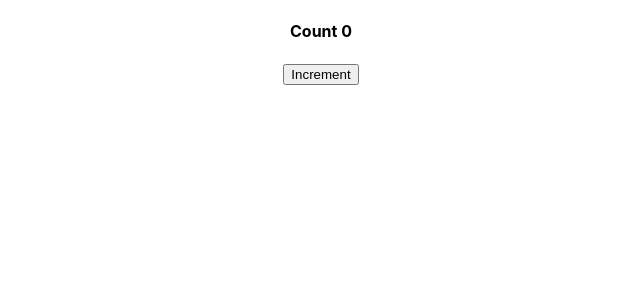
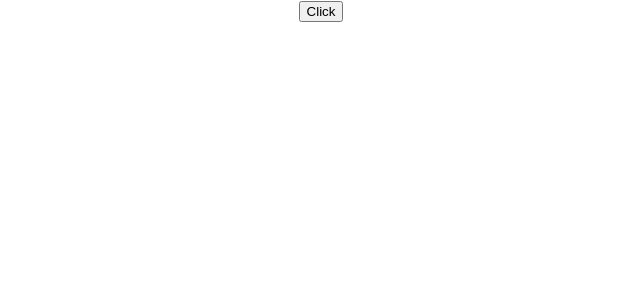
Before and after one commit to Soumya1910/Reactjs-basic, a React (Create React App) app: page / in a window 1280 px wide. Shown: the top 300 px of the page, without its empty margins (319-959 px from the left). Built offline with nearby package versions, Linux system fonts and the light colour scheme.

Commit message:
Event handling in function component

```diff
--- a/src/App.js
+++ b/src/App.js
@@ -4,6 +4,7 @@ import Greet from './component/Functional_Component_Example';
 import Welcome from './component/Class_Component_Example';
 import Message from './component/State_Component_Example';
 import Counter from './component/Counter';
+import FunctionClick from './component/FunctionClick'
 
 function App() {
   return (
@@ -20,7 +21,8 @@ function App() {
       <Welcome place="Kolkata"/>
       <Welcome place="Asansol"/> */}
       {/* <Message /> */}
-      <Counter/>
+      {/* <Counter/> */}
+      <FunctionClick />
     </div>
   );
 }
--- /dev/null
+++ b/src/component/FunctionClick.js
@@ -0,0 +1,14 @@
+import React from 'react'
+
+function FunctionClick() {
+    function clickHandler(){
+        console.log('button is clicked')
+    }
+    return (
+        <div>
+            <button onClick = {clickHandler()}>Click</button>
+        </div>
+    )
+}
+
+export default FunctionClick
```
